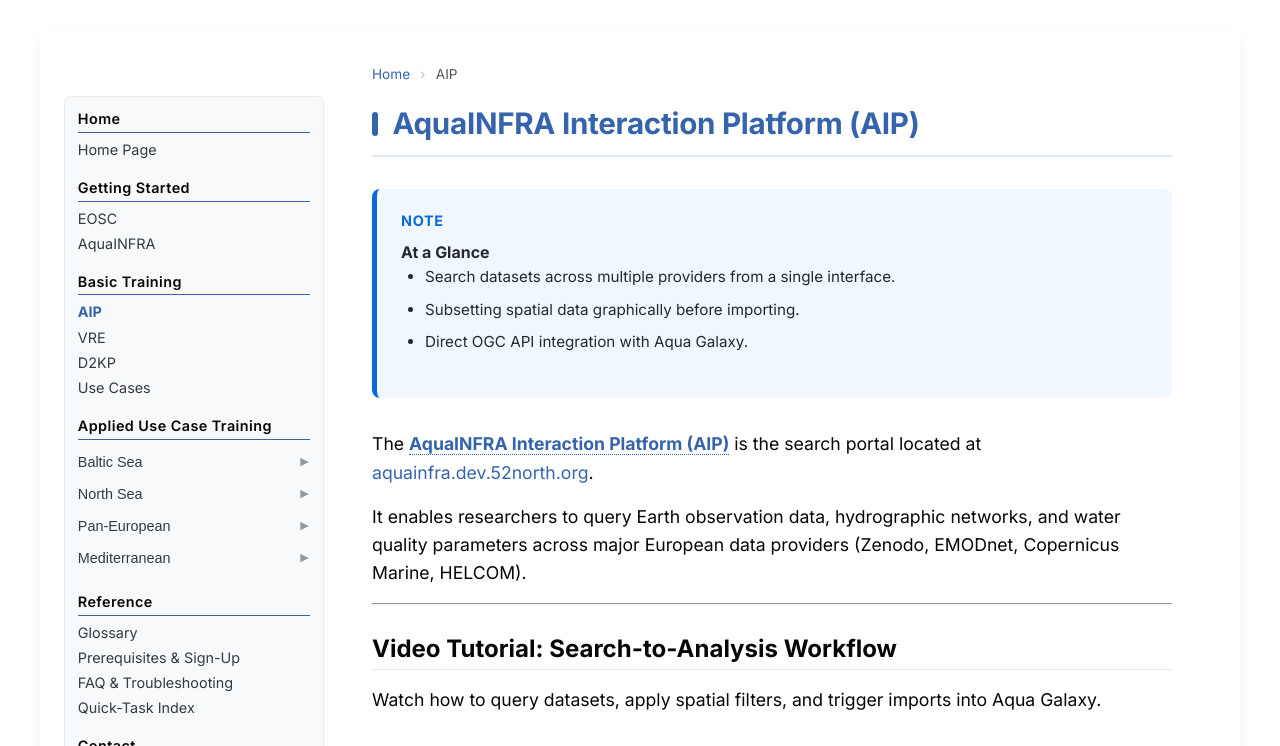
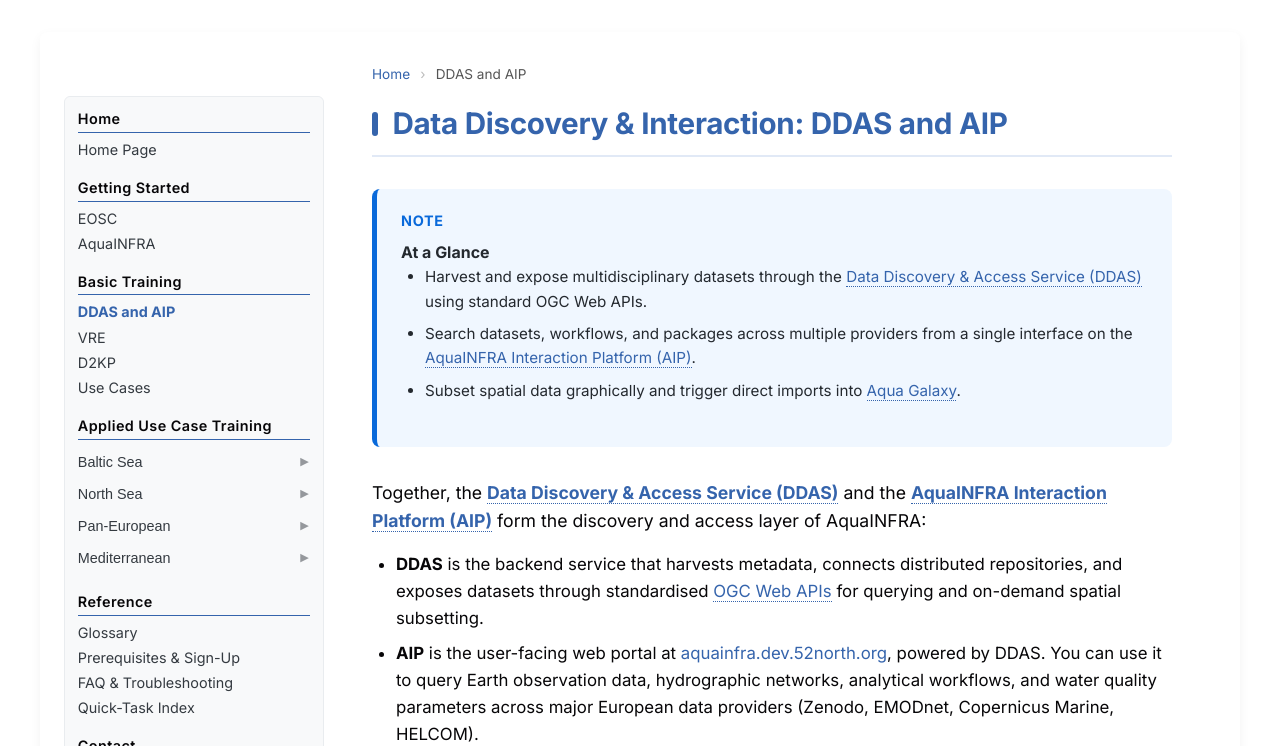
Before and after one commit to smatmir/AquaINFRA_Handbook, a Jekyll site: the page built from docs/03_aip.md, in a window 1280 px wide and 1400 px high. Shown: the top 746 px of the window. Built offline with Jekyll 4.4.1, drawn with Linux system fonts in a browser that asks for light colours; some of the changed text lies outside the part shown; grey boxes are pictures that could not be loaded.

Commit message:
Expand AIP docs with DDAS guidance
Update handbook navigation, landing pages, glossary, and quick tasks to present DDAS and AIP as the integrated discovery layer. Add separate DDAS and AIP tutorial videos and clarify DDAS-backed data access and spatial subsetting.

```diff
--- a/docs/03_aip.md
+++ b/docs/03_aip.md
@@ -1,29 +1,40 @@
 ---
 layout: handbook_page
 nav_order: 3
-title: "AIP"
+title: "DDAS and AIP"
 ---
 
-# AquaINFRA Interaction Platform (AIP)
+# Data Discovery & Interaction: DDAS and AIP
 
 > [!NOTE]
 > **At a Glance**
-> - Search datasets across multiple providers from a single interface.
-> - Subsetting spatial data graphically before importing.
-> - Direct OGC API integration with Aqua Galaxy.
+> - Harvest and expose multidisciplinary datasets through the [Data Discovery & Access Service (DDAS)]({{ relative_root }}reference/glossary#ddas) using standard OGC Web APIs.
+> - Search datasets, workflows, and packages across multiple providers from a single interface on the [AquaINFRA Interaction Platform (AIP)]({{ relative_root }}reference/glossary#aip).
+> - Subset spatial data graphically and trigger direct imports into [Aqua Galaxy]({{ relative_root }}reference/glossary#aqua-galaxy).
 
-The **[AquaINFRA Interaction Platform (AIP)]({{ relative_root }}reference/glossary#aip)** is the search portal located at [aquainfra.dev.52north.org](https://aquainfra.dev.52north.org/).
+Together, the **[Data Discovery & Access Service (DDAS)]({{ relative_root }}reference/glossary#ddas)** and the **[AquaINFRA Interaction Platform (AIP)]({{ relative_root }}reference/glossary#aip)** form the discovery and access layer of AquaINFRA:
 
-It enables researchers to query Earth observation data, hydrographic networks, and water quality parameters across major European data providers (Zenodo, EMODnet, Copernicus Marine, HELCOM).
+- **DDAS** is the backend service that harvests metadata, connects distributed repositories, and exposes datasets through standardised [OGC Web APIs]({{ relative_root }}reference/glossary#ogc) for querying and on-demand spatial subsetting.
+- **AIP** is the user-facing web portal at [aquainfra.dev.52north.org](https://aquainfra.dev.52north.org/), powered by DDAS. You can use it to query Earth observation data, hydrographic networks, analytical workflows, and water quality parameters across major European data providers (Zenodo, EMODnet, Copernicus Marine, HELCOM).
 
 ---
 
-## Video Tutorial: Search-to-Analysis Workflow
+## Video Tutorial Part 1: Data Discovery & Access Service (DDAS)
 
-Watch how to query datasets, apply spatial filters, and trigger imports into Aqua Galaxy.
+Watch how DDAS connects distributed marine and freshwater repositories, standardises metadata harvesting, and exposes datasets via OGC Web APIs.
 
 <div class="video-container">
-    <iframe src="https://www.youtube.com/embed/peGqhL4_iQ8?si=dLi2SsVTtmYlr6Yi" title="YouTube video player" frameborder="0" allow="accelerometer; autoplay; clipboard-write; encrypted-media; gyroscope; picture-in-picture; web-share" referrerpolicy="strict-origin-when-cross-origin" allowfullscreen></iframe>
+    <iframe src="https://www.youtube.com/embed/VtH1NTCoPg8?list=PLNyM9_MJ3Css" title="YouTube video player - Part 1: Data Discovery and Access Service (DDAS)" frameborder="0" allow="accelerometer; autoplay; clipboard-write; encrypted-media; gyroscope; picture-in-picture; web-share" referrerpolicy="strict-origin-when-cross-origin" allowfullscreen></iframe>
+</div>
+
+---
+
+## Video Tutorial Part 2: AquaINFRA Interaction Platform (AIP)
+
+Watch how to search datasets on the AIP, apply spatial and thematic filters, and trigger imports into Aqua Galaxy for analysis.
+
+<div class="video-container">
+    <iframe src="https://www.youtube.com/embed/CCoKYdVR73Q?list=PLNyM9_MJ3Css" title="YouTube video player - Part 2: AquaINFRA Interaction Platform (AIP)" frameborder="0" allow="accelerometer; autoplay; clipboard-write; encrypted-media; gyroscope; picture-in-picture; web-share" referrerpolicy="strict-origin-when-cross-origin" allowfullscreen></iframe>
 </div>
 
 ---
@@ -41,9 +52,9 @@ Watch how to query datasets, apply spatial filters, and trigger imports into Aqu
         </thead>
         <tbody>
             <tr>
-                <td><strong>OGC API Feature Import</strong></td>
-                <td>Direct one-click import for OGC-compliant data providers. Data is subsetted on the backend server before transfer.</td>
-                <td>Click <strong>Import to Galaxy</strong> directly on AIP dataset card.</td>
+                <td><strong>OGC API Feature Import (via DDAS)</strong></td>
+                <td>Direct one-click import for OGC-compliant data providers. DDAS subsets the data on the backend server before transfer.</td>
+                <td>Click <strong>Import to Galaxy</strong> directly on the AIP dataset card.</td>
             </tr>
             <tr>
                 <td><strong>Direct Download URL Import</strong></td>
--- a/docs/_includes/sidebar.html
+++ b/docs/_includes/sidebar.html
@@ -20,7 +20,7 @@
     <section class="sidebar__section">
         <h3 class="sidebar__heading">Basic Training</h3>
         <ul class="sidebar__list">
-            <li><a href="{{ base }}03_aip" class="sidebar__link{% if page.url contains '03_aip' %} active{% endif %}">AIP</a></li>
+            <li><a href="{{ base }}03_aip" class="sidebar__link{% if page.url contains '03_aip' %} active{% endif %}">DDAS and AIP</a></li>
             <li><a href="{{ base }}04_aquainfra_vre" class="sidebar__link{% if page.url contains '04_aquainfra_vre' %} active{% endif %}">VRE</a></li>
             <li><a href="{{ base }}05_data_to_knowledge" class="sidebar__link{% if page.url contains '05_data_to_knowledge' %} active{% endif %}">D2KP</a></li>
             <li><a href="{{ base }}06_use_cases" class="sidebar__link{% if page.url contains '06_use_cases' %} active{% endif %}">Use Cases</a></li>
```
Also changed, not shown: docs/02_aquainfra.md (+3 -3 lines), docs/index.md (+3 -3 lines), docs/reference/glossary.md (+2 -2 lines), docs/reference/quick-tasks.md (+1 -1 lines).
